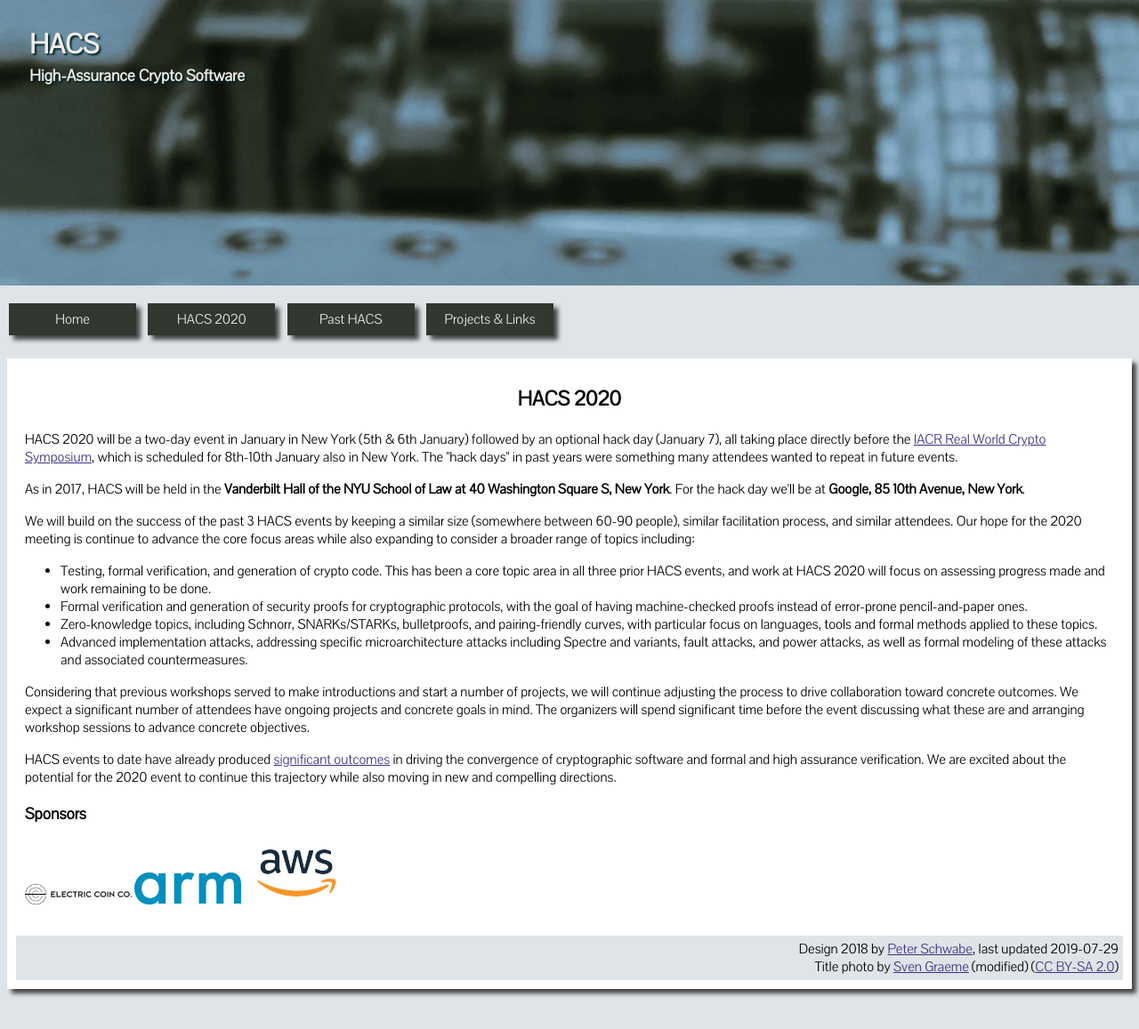
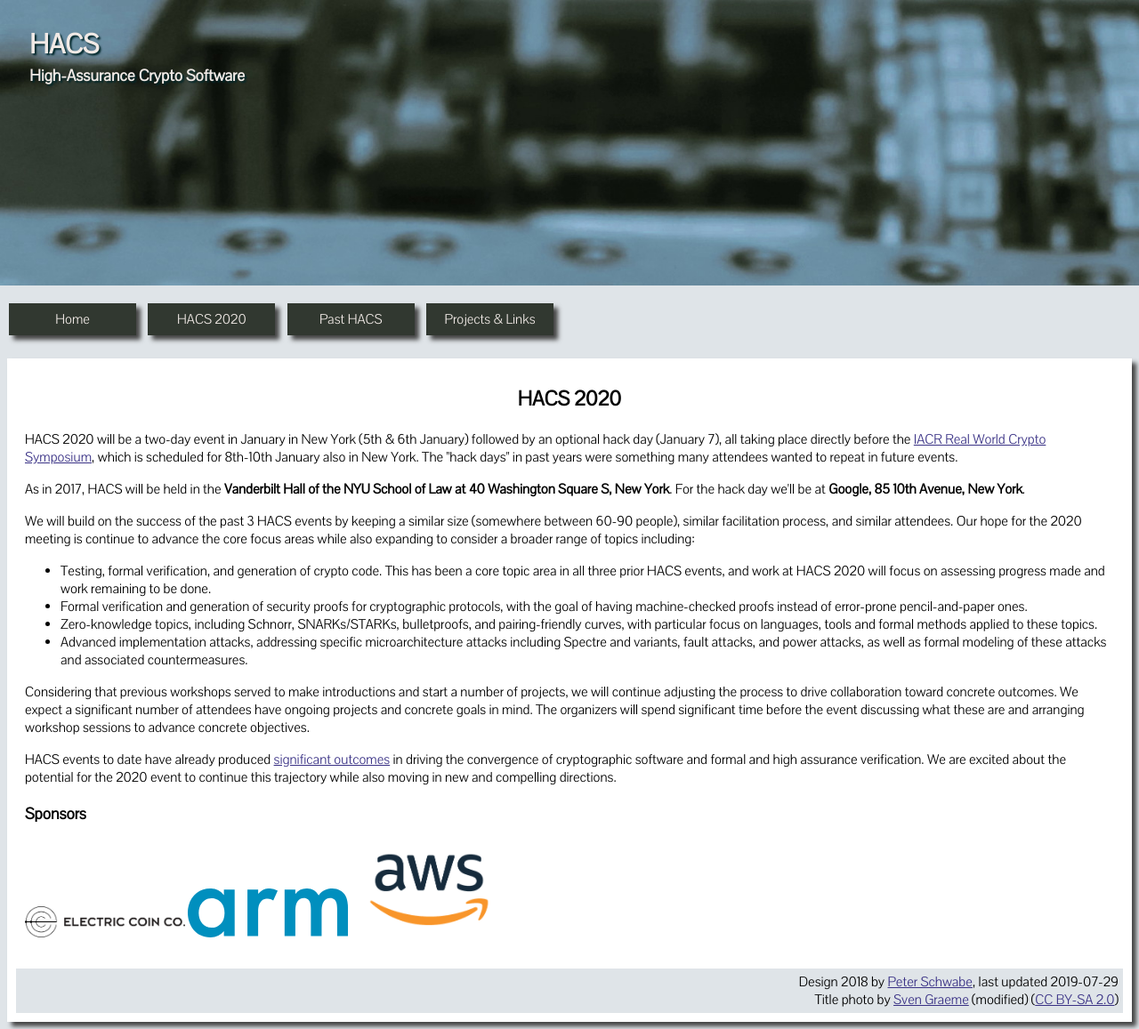
Before and after one commit to HACS-workshop/HACS-workshop.github.io, a Jekyll site: the page built from hacs2020.html, in a window 1280 px wide. Shown: the whole page at 89% size. Built offline with Jekyll 4.4.1, drawn with Linux system fonts in a browser that asks for light colours; before the commit the page ends 1120 px from its top, so only the background shows below that.

Commit message:
Larger sponsor logos

```diff
--- a/hacs2020.html
+++ b/hacs2020.html
@@ -61,6 +61,6 @@ We are excited about the potential for the 2020 event to continue this trajector
 </p>
 
 <h3>Sponsors</h3>
-<img style="max-height:90px;max-width:120px;" src="./src/logos/electriccoin.png" alt="Electric Coin Co."/>
-<img style="max-height:90px;max-width:120px;" src="./src/logos/arm.svg" alt="ARM"/>
-<img style="max-height:90px;max-width:120px;" src="./src/logos/aws.png" alt="AWS"/>
+<img style="max-height:120px;max-width:180px;" src="./src/logos/electriccoin.png" alt="Electric Coin Co."/>
+<img style="max-height:120px;max-width:180px;" src="./src/logos/arm.svg" alt="ARM"/>
+<img style="max-height:120px;max-width:180px;" src="./src/logos/aws.png" alt="AWS"/>
```
